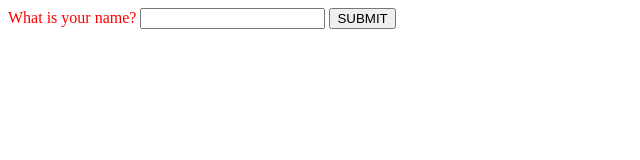
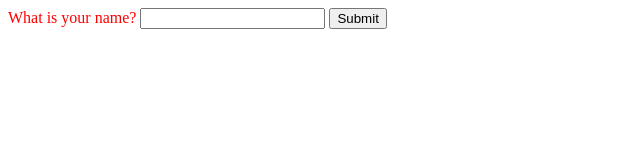
Before and after one commit to aramidetosin/ENAUTO, a plain HTML site: page GitExample2/index.html in a window 1280 px wide. Shown: the full height of the page, 0-640 px from the left. Drawn offline with Linux system fonts and the light colour scheme.

Commit message:
Capitalize Submit

```diff
--- a/GitExample2/index.html
+++ b/GitExample2/index.html
@@ -6,8 +6,9 @@
     <body>
         <p>
             What is your name? <input id="inName" maxlength="15">
-            <button id="btnSubmit">SUBMIT</button>
+            <button id="btnSubmit">Submit</button>
         </p>
+    </hr>
         <h2 id="hello"></h2>
         <script src="./index.js"></script>
     </body>
```
